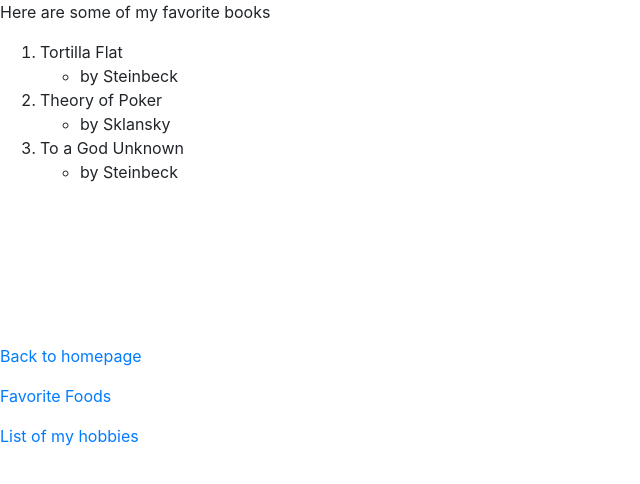
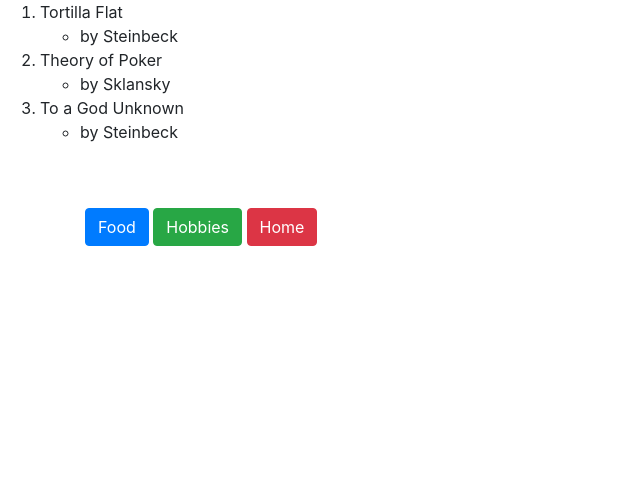
Before and after one commit to mb56fg/project0, a plain HTML site: page index4.html in a window 1280 px wide. Shown: the whole page, without its empty margins (0-640 px from the left). Drawn offline with nearby package versions, Linux system fonts and the light colour scheme.

Commit message:
git makes no sense

```diff
--- a/index4.html
+++ b/index4.html
@@ -4,8 +4,8 @@
         <title>
             This is page 4
         </title>
-<link rel="stylesheet" href="https://stackpath.bootstrapcdn.com/bootstrap/4.1.1/css/bootstrap.min.css" integrity="sha384-WskhaSGFgHYWDcbwN70/dfYBj47jz9qbsMId/iRN3ewGhXQFZCSftd1LZCfmhktB" crossorigin="anonymous">
-    <p> Here are some of my favorite books </p>
+    <link rel="stylesheet" href="https://stackpath.bootstrapcdn.com/bootstrap/4.1.1/css/bootstrap.min.css" integrity="sha384-WskhaSGFgHYWDcbwN70/dfYBj47jz9qbsMId/iRN3ewGhXQFZCSftd1LZCfmhktB" crossorigin="anonymous">
+    <link rel="stylesheet" href="style.css" />
 
     </head>
 
@@ -30,13 +30,17 @@
 
         </ol>
 
+  <br> <br>
+
+
+        <div class="container">
+
+            <button type="button" class="btn btn-primary" > <a href = "index2.html" >  Food   </button>
+            <button type="button" class="btn btn-success" > <a href = "index3.html" >  Hobbies </button>
+            <button type="button" class="btn btn-danger">   <a href = "index0.html">   Home  </button>
 
 
 
-        <br><br><br><br><br><br>
 
-        <p> <a href = "index0.html"> Back to homepage</a></p>
-        <p> <a href = "index2.html"> Favorite Foods</a></p>
-        <p> <a href = "index3.html"> List of my hobbies</a></p>
-
+        </div>
         </body>
--- a/style.css
+++ b/style.css
@@ -1,14 +1,34 @@
+img {
+
+
+       width:40%
+
+       }
+
+a
+{
+    color:white;
+}
+
+
+
 h3
 {
     color: blue;
     text-align: left;
+
+
+
+
 }
 
 
 p
 {
-    color: red;
-    text-align: center;
+    color: blue;
+    text-align: left;
+    font-weight: bold;
+
 }
 
 
```
Also changed, not shown: index.html (+10 -0 lines), index0.html (+8 -17 lines), index2.html (+13 -12 lines), index3.html (+10 -6 lines).
